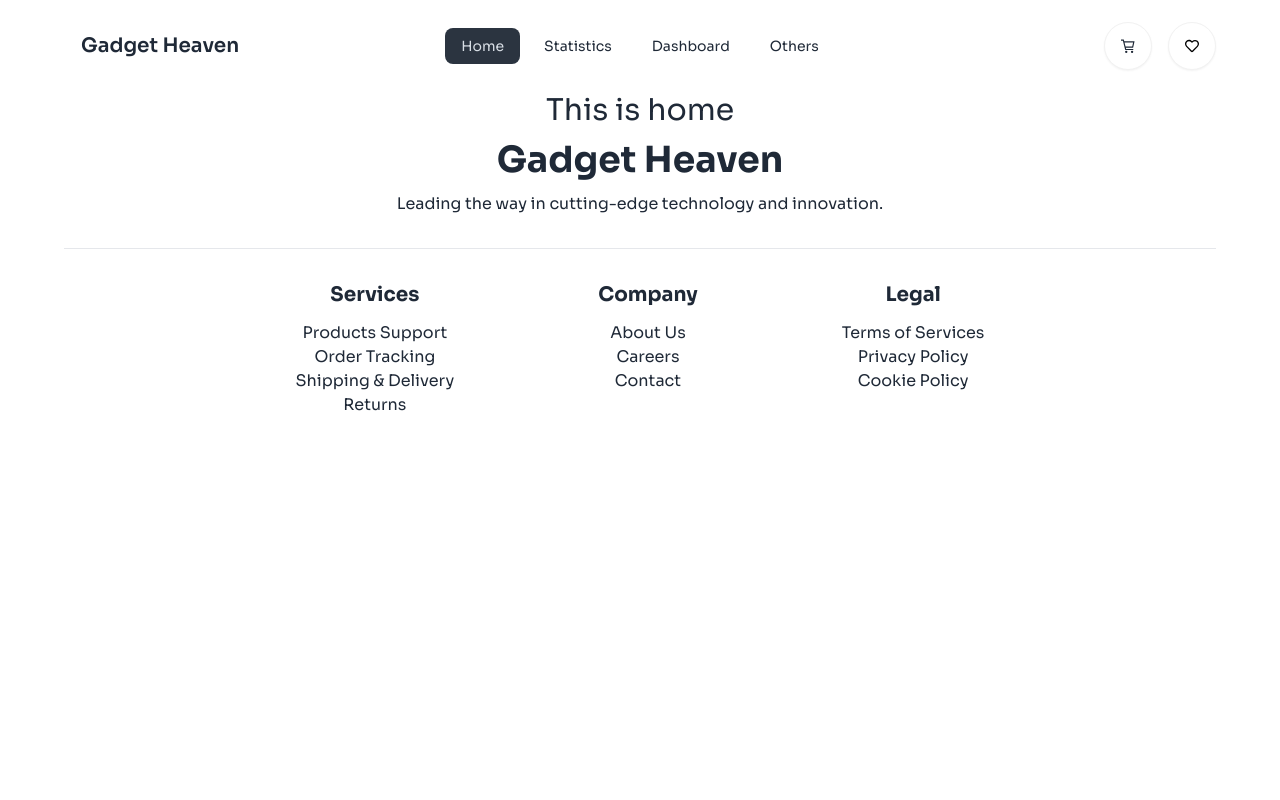
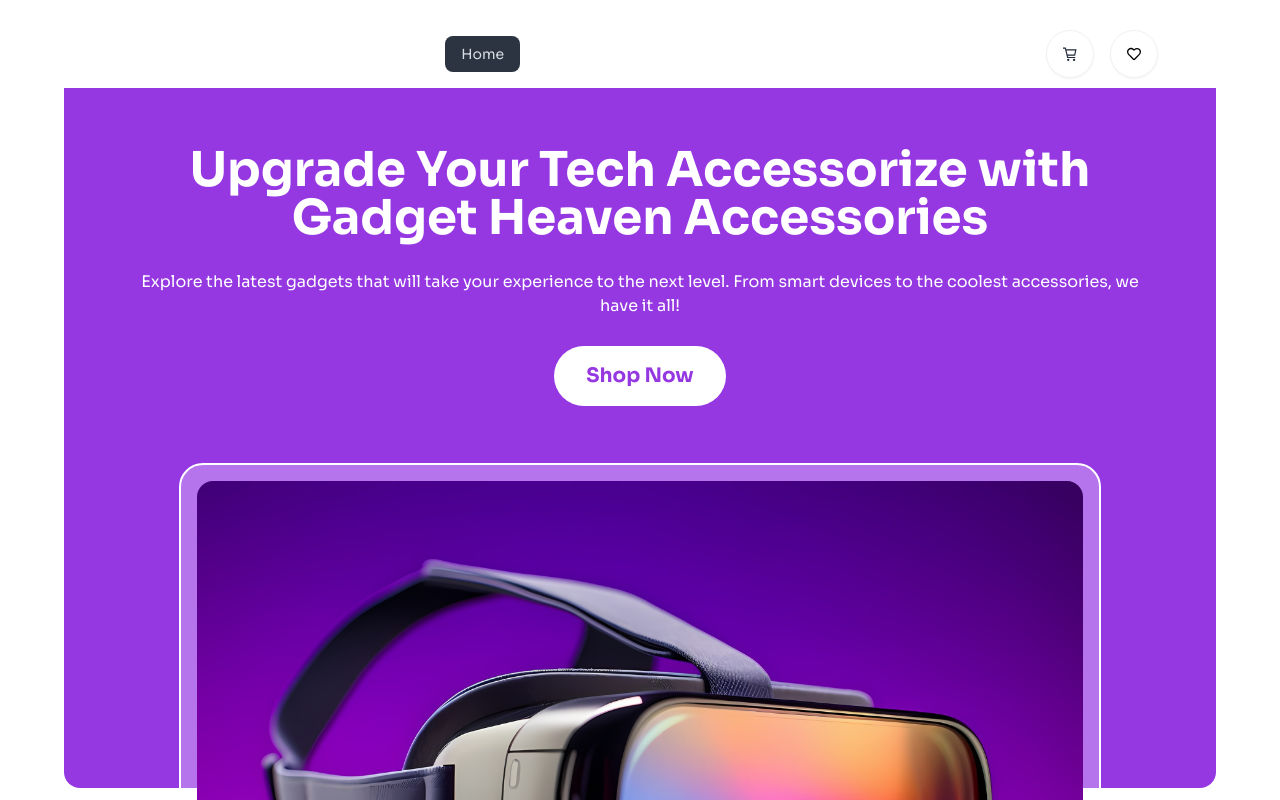
Before and after one commit to programming-hero-web-course-4/b10a8-gadget-heaven-HiYasin, a React (Vite) app: page / in a window 1280 px wide. Shown: the top 800 px of the page. Built offline with nearby package versions, Linux system fonts and the light colour scheme.

Commit message:
Navbar and banner perfectly adjusted

```diff
--- /dev/null
+++ b/src/components/Banner.jsx
@@ -0,0 +1,21 @@
+import image from '../assets/banner.jpg'
+import { Link } from 'react-router-dom'
+const Banner = () => {
+    return (
+        <div className="relative">
+            <div className="text-center text-white bg-[#9538E2] flex flex-col gap-7 p-[5%] rounded-b-2xl h-[700px]">
+                <h1 className="text-5xl font-bold">Upgrade Your Tech Accessorize with Gadget Heaven Accessories</h1>
+                <h2>Explore the latest gadgets that will take your experience to the next level. From smart devices to the coolest accessories, we have it all!</h2>
+                <Link to="dashboard"><button className="rounded-full bg-white text-xl font-bold px-8 py-4 text-[#9538E2]">Shop Now</button></Link>
+            </div>
+            {/* <div className='rounded-xl p-4 bg-green-500 bg-opacity-30 w-[80%] mx-auto overflow-hidden h-[500px] -translate-y-[40%]'>
+                <img src={image} alt="Banner" className='object-cover object-center'/>
+            </div> */}
+            <div className={'border-2 border-white mx-auto bg-white/30 rounded-3xl w-[80%] h-[650px] p-4 overflow-hidden -translate-y-[50%]'}>
+                <img src={image} alt="banner_image" className={'w-full h-full object-cover object-center rounded-2xl'} />
+            </div>
+        </div>
+    );
+};
+
+export default Banner;
--- a/src/components/Footer.jsx
+++ b/src/components/Footer.jsx
@@ -2,16 +2,16 @@ import React from 'react';
 
 const Footer = () => {
     return (
-        <div>
+        <div className='mb-10'>
             <div className='text-center'>
                 <h1 className='font-bold text-4xl my-3'>Gadget Heaven</h1>
-                <p>Leading the way in cutting-edge technology and innovation.</p>
+                <p className='text-[#09080F99]'>Leading the way in cutting-edge technology and innovation.</p>
             </div>
             <hr className='my-8'/>
             <div className='flex flex-col md:flex-row justify-center gap-10 md:gap-20 lg:gap-36'>
                 <div className='text-center'>
-                    <h3 className='text-xl font-bold mb-3'>Services</h3>
-                    <ul className='list-none text-base'>
+                    <h3 className='text-xl font-bold mb-3 '>Services</h3>
+                    <ul className='list-none text-base text-[#09080F99] '>
                         <li>Products Support</li>
                         <li>Order Tracking</li>
                         <li>Shipping & Delivery</li>
@@ -20,7 +20,7 @@ const Footer = () => {
                 </div>
                 <div className='text-center'>
                     <h3 className='text-xl font-bold mb-3'>Company</h3>
-                    <ul className='list-none text-base'>
+                    <ul className='list-none text-base text-[#09080F99]'>
                         <li>About Us</li>
                         <li>Careers</li>
                         <li>Contact</li>
@@ -28,7 +28,7 @@ const Footer = () => {
                 </div>
                 <div className='text-center'>
                     <h3 className='text-xl font-bold mb-3'>Legal</h3>
-                    <ul className='list-none text-base'>
+                    <ul className='list-none text-base text-[#09080F99]'>
                         <li>Terms of Services</li>
                         <li>Privacy Policy</li>
                         <li>Cookie Policy</li>
--- a/src/components/Home.jsx
+++ b/src/components/Home.jsx
@@ -1,9 +1,10 @@
 import React from 'react';
+import Banner from './Banner';
 
 const Home = () => {
     return (
         <div>
-            <h2 className='text-3xl text-center'>This is home</h2>
+            <Banner></Banner>
         </div>
     );
 };
--- a/src/components/Navbar.jsx
+++ b/src/components/Navbar.jsx
@@ -1,5 +1,5 @@
 
-import { NavLink } from "react-router-dom";
+import { NavLink, useLocation } from "react-router-dom";
 import { GrCart } from "react-icons/gr";
 import { FaRegHeart } from "react-icons/fa";
 const Navbar = () => {
@@ -9,8 +9,13 @@ const Navbar = () => {
         <li><NavLink to="dashboard">Dashboard</NavLink></li>
         <li><a>Others</a></li>
     </>
+
+    let currentLocation = useLocation();
+    let currentPath = currentLocation.pathname;
+    let bgText = "";
+    currentPath === '/'? bgText = "bg-[#9538E2] text-white":bgText = "bg-white text-black";
     return (
-        <div className="navbar bg-base-100 px-0 py-5">
+        <div className={`navbar bg-base-100 px-[5%] rounded-t-2xl ${bgText}`}>
             <div className="navbar-start">
                 <div className="dropdown">
                     <div tabIndex={0} role="button" className="btn btn-ghost lg:hidden">
@@ -33,7 +38,7 @@ const Navbar = () => {
                         {navItems}
                     </ul>
                 </div>
-                <NavLink to='/' className="btn btn-ghost text-xl">Gadget Heaven</NavLink>
+                <NavLink to='/' className="btn btn-ghost font-bold text-xl">Gadget Heaven</NavLink>
             </div>
             <div className="navbar-center hidden lg:flex">
                 <ul className="menu menu-horizontal px-1 gap-2">
--- a/src/components/Root.jsx
+++ b/src/components/Root.jsx
@@ -5,7 +5,7 @@ import Footer from './Footer';
 
 const Root = () => {
     return (
-        <div className="max-w-7xl mx-auto px-[5%]">
+        <div className="max-w-11/12 mx-auto px-[5%] py-5">
            <Navbar></Navbar>
            <Outlet></Outlet>
            <Footer></Footer>
```
